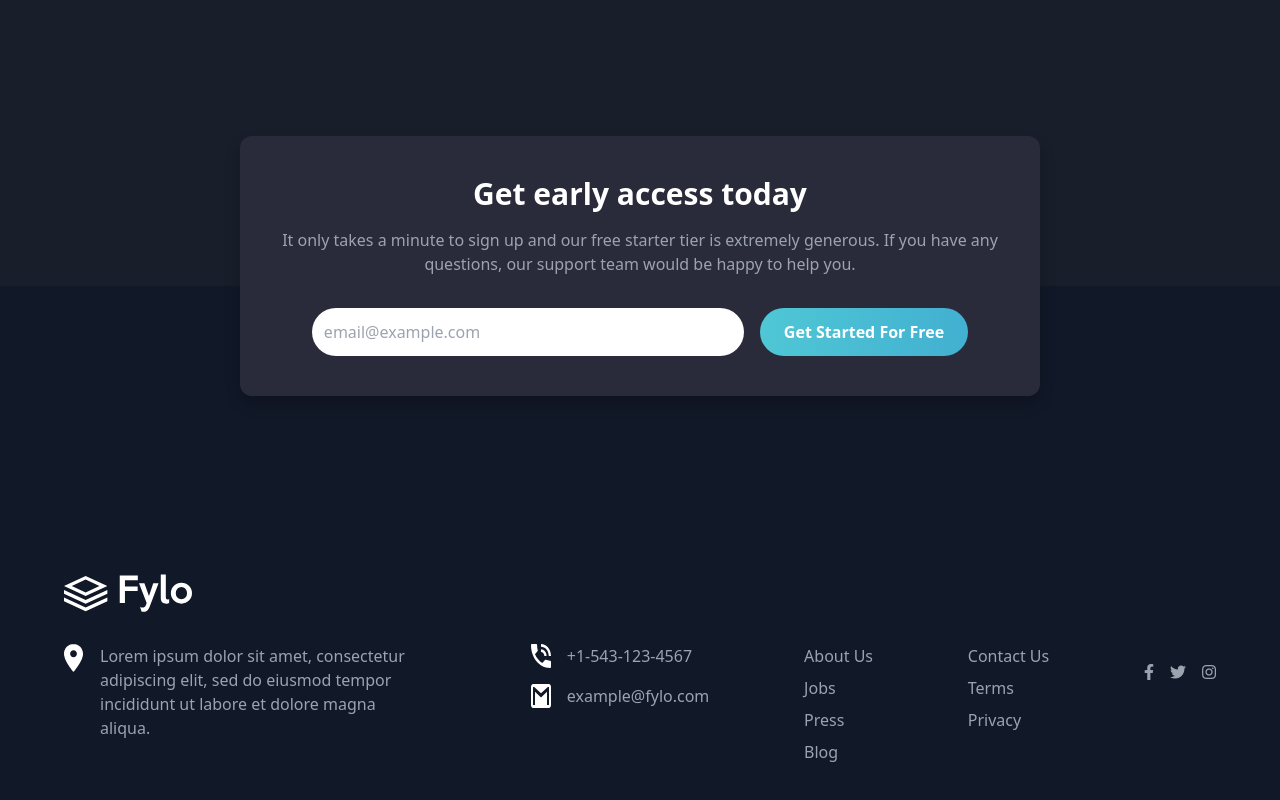
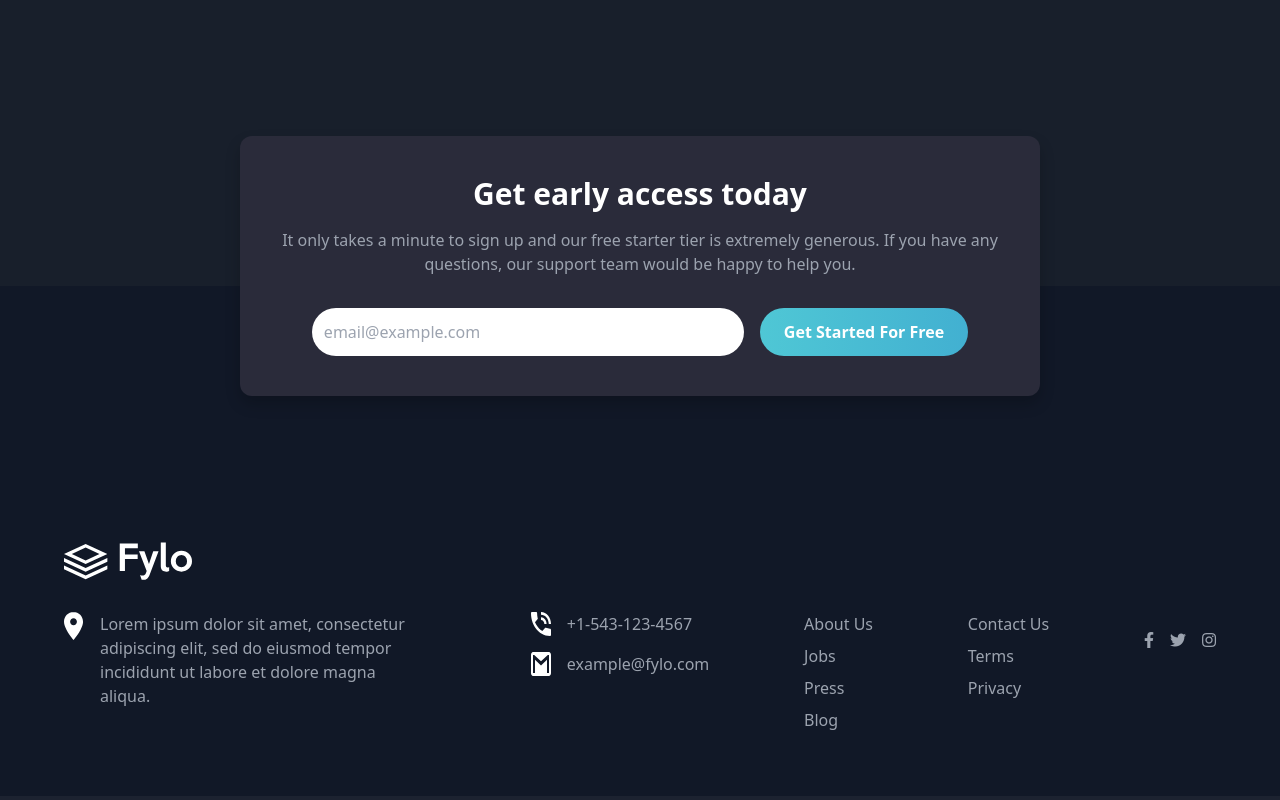
Before and after one commit to oti-favour/fylofrontend-, a website: page index.html in a window 1280 px wide. Shown: the part 2674-3474 px from the top of the page. Drawn offline with nearby package versions, Linux system fonts and the light colour scheme.

Commit message:
corrections

```diff
--- a/index.html
+++ b/index.html
@@ -144,9 +144,9 @@
         </div>
       </div>
 
-      <footer class="  bg-gray-900 px-8 text-gray-400 relative space-y-4 py-16 mx-2 pt-60 md:mx-8 pt-0" >
+      <footer class="  bg-gray-900 px-8 text-gray-400 relative space-y-4 py-16 mx-2 pt-48 md:mx-8 pt-0" >
         <div class="flex flex-col items-start ">
-          <img src="images/logo.svg" alt="Fylo logo" class="w-32  mt-12 mb-4">
+          <img src="images/logo.svg" alt="Fylo logo" class="w-32 mt-16 mb-4">
         </div>
         <div class="flex flex-col md:flex-row justify-between max-w-6xl ">
           <div class="flex flex-col items-start mb-8 md:mb-0 md:mr-4">
--- a/src/styles.css
+++ b/src/styles.css
@@ -24,5 +24,5 @@
    background-image: url(/images/bg-curvy-mobile.svg) !important;
 }
 .bg-back {
-   background-color: #181E2A !important;
+   background-color: #181F2B!important;
 }
```
